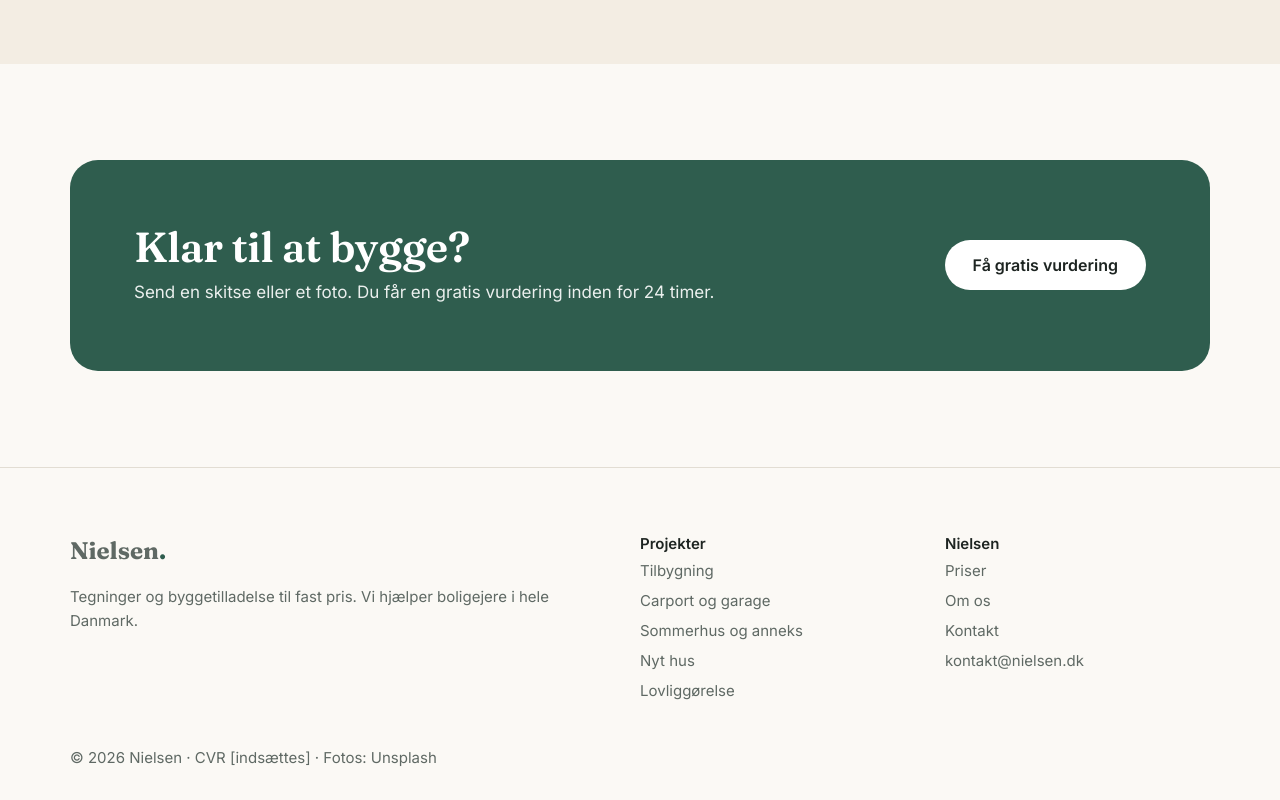
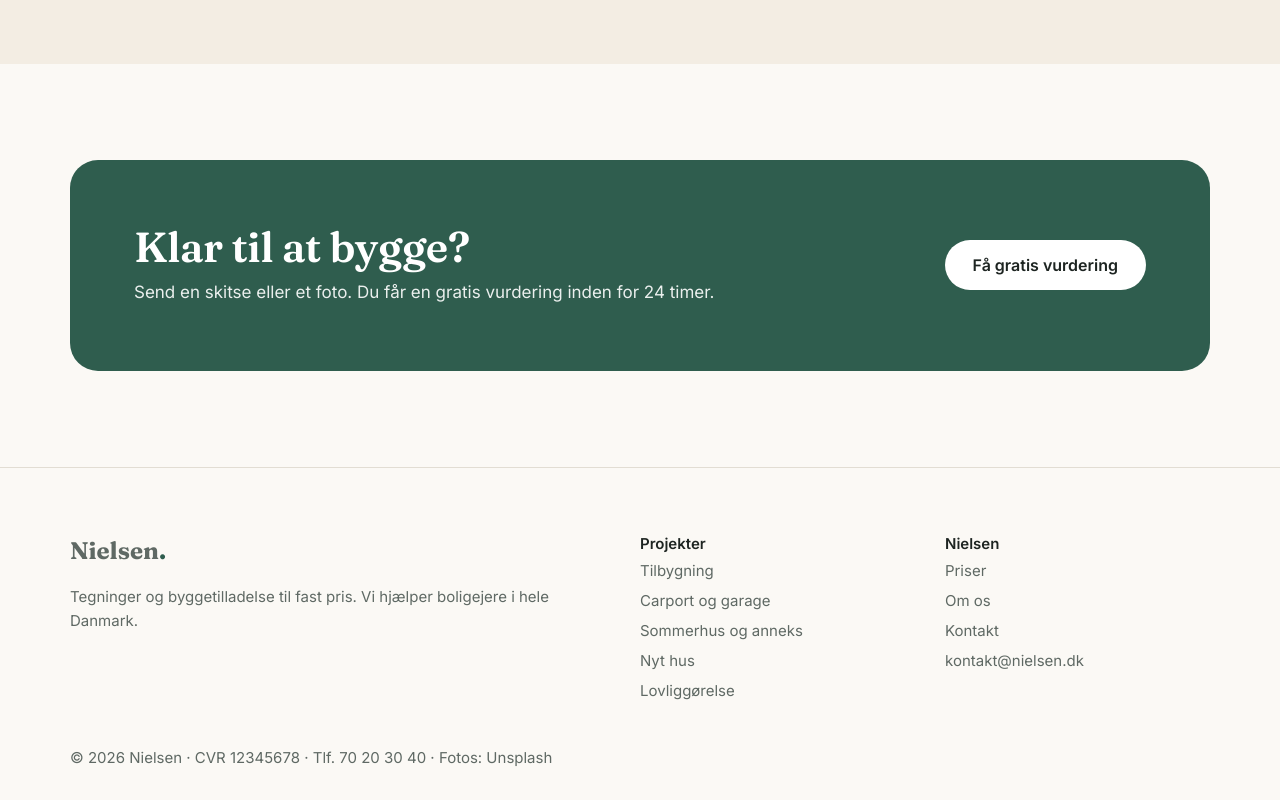
Before and after one commit to bladexl21/nielsen-side, a plain HTML site: page index.html in a window 1280 px wide. Shown: the part 5925-6725 px from the top of the page. Drawn offline with Linux system fonts and the light colour scheme.

Commit message:
Fiktive oplysninger

```diff
--- a/index.html
+++ b/index.html
@@ -21,7 +21,7 @@
 <footer><div class="w"><div class="fgrid"><div><a class="logo" href="index.html" style="padding:0">Nielsen<i>.</i></a><p>Tegninger og byggetilladelse til fast pris. Vi hjælper boligejere i hele Danmark.</p></div>
 <div><b style="color:var(--ink)">Projekter</b><a href="tilbygning.html">Tilbygning</a><a href="carport-garage.html">Carport og garage</a><a href="sommerhus-anneks.html">Sommerhus og anneks</a><a href="nyt-hus.html">Nyt hus</a><a href="lovliggoerelse.html">Lovliggørelse</a></div>
 <div><b style="color:var(--ink)">Nielsen</b><a href="priser.html">Priser</a><a href="om-os.html">Om os</a><a href="kontakt.html">Kontakt</a><a href="mailto:kontakt@nielsen.dk">kontakt@nielsen.dk</a></div></div>
-<div>© 2026 Nielsen · CVR [indsættes] · Fotos: Unsplash</div></div></footer>
+<div>© 2026 Nielsen · CVR 12345678 · Tlf. 70 20 30 40 · Fotos: Unsplash</div></div></footer>
 <script>document.querySelectorAll('[data-calc]').forEach(c=>{const p=c.querySelector('.cp'),k=c.querySelector('.ck'),r=c.querySelector('.res');
 const u=()=>{const b=+k.value,x=+p.value;r.textContent=(b+(b<5000?Math.round(x/2):x)).toLocaleString('da-DK')+' kr.'};p.onchange=k.onchange=u;u()})</script>
 </body></html>
```
